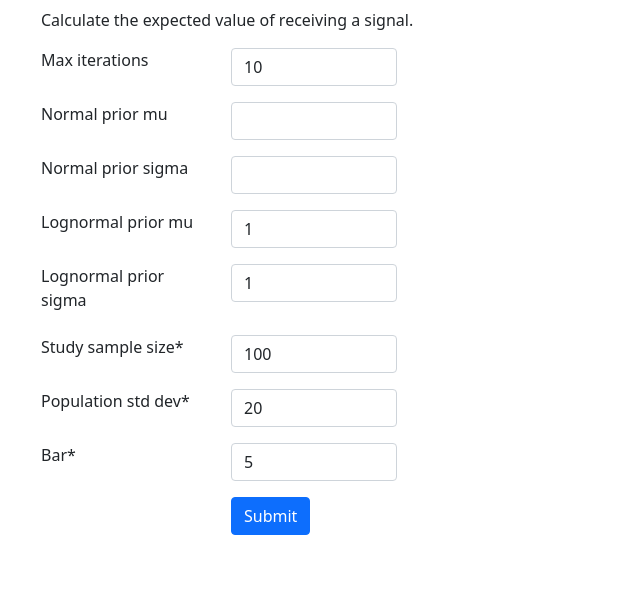
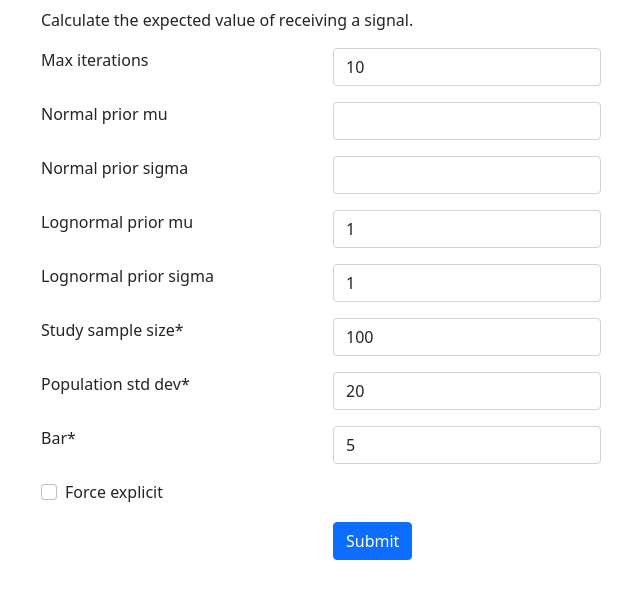
Before and after one commit to tadamcz/value_of_information_webapp, a Django app: page / in a window 1280 px wide. Shown: the part 56-655 px from the top of the page, without its empty margins (41-681 px from the left). Run offline with Django 3.2, Linux system fonts and the light colour scheme; some libraries are stand-ins or nearby versions.

Commit message:
changes for threshold approach

```diff
--- a/value_of_information_webapp/forms.py
+++ b/value_of_information_webapp/forms.py
@@ -12,6 +12,7 @@ class SimulationForm(forms.Form):
 	study_sample_size = forms.FloatField()
 	population_std_dev = forms.FloatField()
 	bar = forms.FloatField()
+	force_explicit = forms.BooleanField(required=False)
 
 	def __init__(self, *args, **kwargs):
 		super().__init__(*args, **kwargs)
@@ -20,8 +21,8 @@ class SimulationForm(forms.Form):
 		self.helper.form_action = 'submit_parameters'
 		self.helper.add_input(Submit('submit', 'Submit'))
 		self.helper.form_class = 'form-horizontal'
-		self.helper.label_class = 'col-2'
-		self.helper.field_class = 'col-2'
+		self.helper.label_class = 'col'
+		self.helper.field_class = 'col'
 
 	def is_valid(self) -> bool:
 		if not super(SimulationForm, self).is_valid():
--- a/value_of_information_webapp/simulation_to_io.py
+++ b/value_of_information_webapp/simulation_to_io.py
@@ -1,11 +1,11 @@
 import contextlib
 import io
 
-from value_of_information import Simulation
+from value_of_information.simulation import SimulationExecutor
 
-def simulation_to_io(simulation: Simulation, **kwargs):
+def executor_to_io(executor: SimulationExecutor, **kwargs):
     with io.StringIO() as buffer, contextlib.redirect_stdout(buffer):
         if kwargs['max_iterations'] is None:
             kwargs.pop('max_iterations')
-        simulation.run(**kwargs)
+        executor.execute(**kwargs)
         return buffer.getvalue()
--- a/value_of_information_webapp/templates/pages/home.html
+++ b/value_of_information_webapp/templates/pages/home.html
@@ -24,7 +24,7 @@
 
 
 
-    <form method="post">
+    <form method="post" style="max-width: 35em">
         {% crispy form %}
     </form>
 
--- a/value_of_information_webapp/views.py
+++ b/value_of_information_webapp/views.py
@@ -8,10 +8,10 @@ import numpy as np
 import scipy
 from django.http import JsonResponse
 from django.shortcuts import render
-from value_of_information import Simulation
 
 from forms import SimulationForm
-from value_of_information_webapp.simulation_to_io import simulation_to_io
+from value_of_information.simulation import SimulationInputs, SimulationExecutor
+from value_of_information_webapp.simulation_to_io import executor_to_io
 
 INITIAL_FORM_VALUES = {
 	'max_iterations': 10,
@@ -20,6 +20,7 @@ INITIAL_FORM_VALUES = {
 	'population_std_dev': 20,
 	'study_sample_size': 100,
 	'bar': 5,
+	'force_explicit': False,
 }
 
 
@@ -58,6 +59,8 @@ def home(request):
 		lognormal_prior_mu = simulation_form.cleaned_data['lognormal_prior_mu']
 		lognormal_prior_sigma = simulation_form.cleaned_data['lognormal_prior_sigma']
 
+		force_explicit = simulation_form.cleaned_data['force_explicit']
+
 		if normal_prior_mu is not None and normal_prior_sigma is not None:
 			prior = scipy.stats.norm(normal_prior_mu, normal_prior_sigma)
 		elif lognormal_prior_mu is not None and lognormal_prior_sigma is not None:
@@ -65,13 +68,21 @@ def home(request):
 		else:
 			raise Exception
 
-		simulation = Simulation(
+		simulation_inputs = SimulationInputs(
 			prior=prior,
 			study_sample_size=study_sample_size,
 			population_std_dev=population_std_dev,
 			bar=bar)
 
-		task_id = django_q.tasks.async_task(simulation_to_io, simulation, max_iterations=max_iterations)
+		simulation_executor = SimulationExecutor(
+			simulation_inputs, force_explicit=force_explicit
+		)
+
+		task_id = django_q.tasks.async_task(
+			executor_to_io,
+			simulation_executor,
+			max_iterations=max_iterations,
+		)
 
 		return render(request, 'pages/home.html', context={
 			'task_id': task_id,
```
Also changed, not shown: 1 other file.
